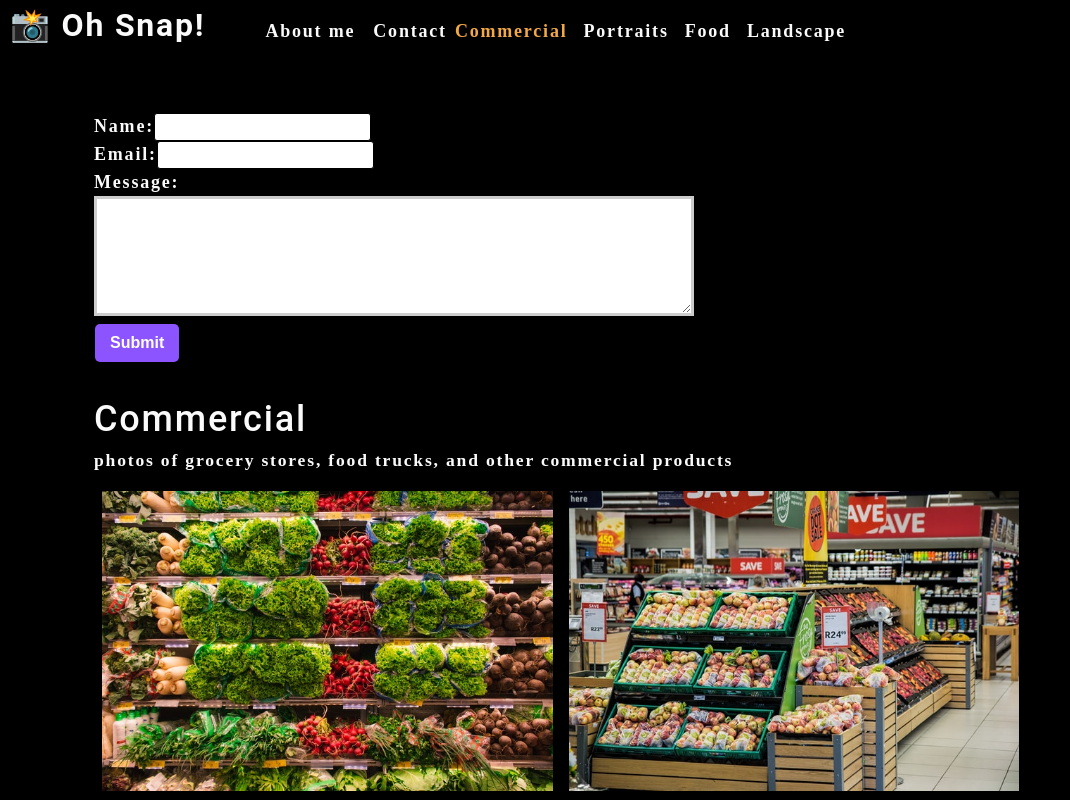
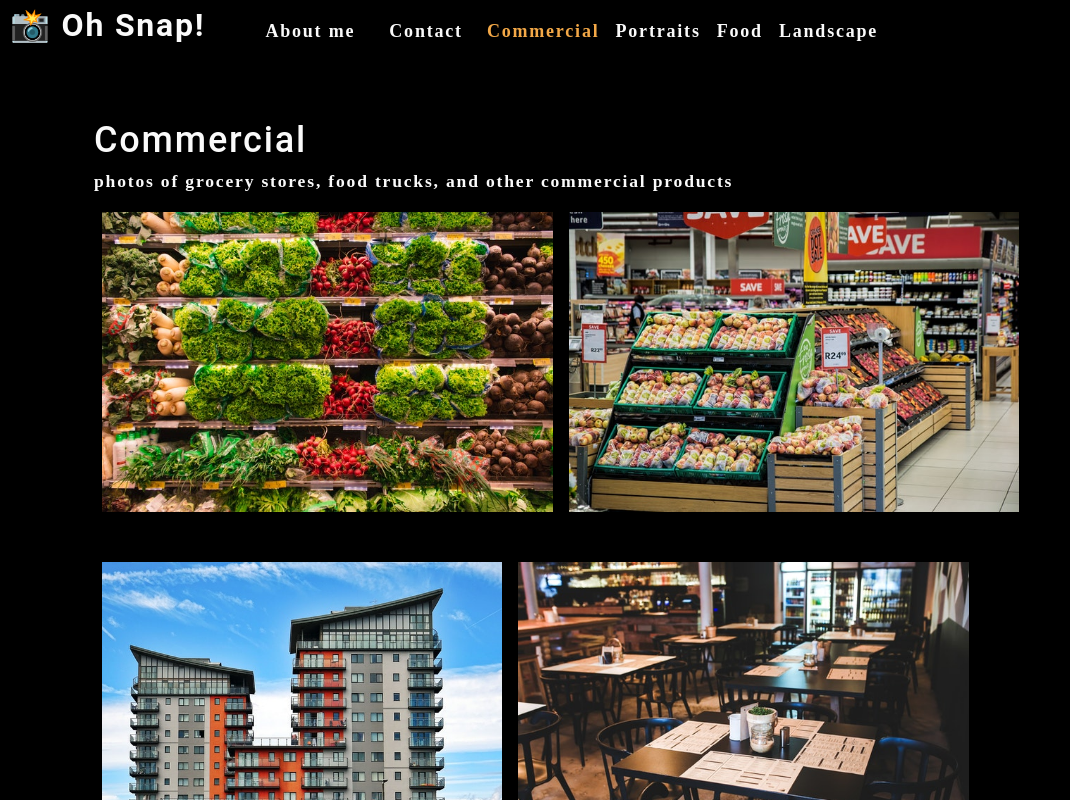
Before and after one commit to Abarragan89/photo-port, a React (Create React App) app: page / in a window 1280 px wide. Shown: the top 800 px of the page, without its empty margins (0-1070 px from the left). Built offline with nearby package versions, Linux system fonts and the light colour scheme.

Commit message:
added contact me conditional rendering

```diff
--- a/src/App.js
+++ b/src/App.js
@@ -25,18 +25,29 @@
       }
   ])
   const [currentCategory, setCurrentCategory] = useState(categories[0]);
+  const [contactSelected, setContactSelected] = useState(false)
 
   return (
     <>
     <Nav
     categories={categories}
+    // send category state props(ie getter and setter)
     setCurrentCategory={setCurrentCategory}
     currentCategory={currentCategory}
+    // send contact state props (ie getter and setter)
+    contactSelected={contactSelected}
+    setContactSelected={setContactSelected}
     />
     <main>
-      <ContactForm />
-      <Gallery currentCategory={currentCategory} />
-      <About />
+      {!contactSelected ? (
+        <>
+          <Gallery currentCategory={currentCategory} />
+          <About />
+        </>
+      ): (
+        <ContactForm />
+      )
+      }
     </main>
     </>
   );
--- a/src/components/Contact/index.js
+++ b/src/components/Contact/index.js
@@ -1,12 +1,35 @@
 import React, { useState } from 'react';
+import { validateEmail } from '../../utils/helpers';
 
-function ContacthtmlForm() {
+
+function ContactForm() {
+    // Form state
     const [formState, setFormState] = useState({name: '', email: '', message: ''})
     const { name, email, message } = formState
+    // Error State
+    const [errorMessage, setErrorMessage] = useState('');
 
     function handleChange(e) {
+        if(e.target.name === 'email') {
+            const isValid = validateEmail(e.target.value);
+            // isValid conditional statement
+            if (!isValid) {
+                setErrorMessage('Your email is invalid');
+            } else {
+                setErrorMessage('');
+            }
+        } else {
+            if(!e.target.value.length) {
+                setErrorMessage(`${e.target.name} is required.`);
+            } else {
+                setErrorMessage('');
+            }
+        }
         // e.target.name refers to the name attribute in the html element
         setFormState({...formState, [e.target.name]: e.target.value})
+        if (!errorMessage) {
+            setFormState({ ...formState, [e.target.name]: e.target.value})
+        }
     }
     function handleSubmit (e) {
         e.preventDefault();
@@ -17,20 +40,25 @@
             <form id="contact-form" onSubmit={handleSubmit}>
                 <div>
                     <label htmlFor="name">Name:</label>
-                    <input type="text" defaultValue={name} name="name" onChange={handleChange}/>
+                    <input type="text" defaultValue={name} name="name" onBlur={handleChange}/>
                 </div>
                 <div>
                     <label htmlFor="email">Email:</label>
-                    <input type="email" defaultValue={email} name="email" onChange={handleChange} />
+                    <input type="email" defaultValue={email} name="email" onBlur={handleChange} />
                 </div>
                 <div>
                     <label htmlFor="message">Message:</label>
-                    <textarea name="message" defaultValue={message} rows="5" onChange={handleChange} />
+                    <textarea name="message" defaultValue={message} rows="5" onBlur={handleChange} />
                 </div>
+                {errorMessage && (
+                    <div>
+                        <p className="error-text">{errorMessage}</p>
+                    </div>
+                )}
                 <button type="submit">Submit</button>
             </form>
         </section>
     );
 }
 
-export default ContacthtmlForm;
+export default ContactForm;
--- a/src/components/Nav/index.js
+++ b/src/components/Nav/index.js
@@ -5,7 +5,9 @@
     const {
         categories = [],
         setCurrentCategory,
-        currentCategory
+        currentCategory,
+        contactSelected,
+        setContactSelected
     } = props;
     // useEffect, first parameter is a callback function. Second parameter is the what will trigger a rerender if changed (ie currentCategory)
     useEffect(() => {
@@ -25,17 +27,20 @@
             <nav>
                 <ul className="flex-row">
                     <li className="mx-2">
-                        <a href="#about" data-testid="about">
+                        <a href="#about" data-testid="about"
+                        onClick={() => setContactSelected(false)}>
                             About me
                         </a>
                     </li>
                     <li>
-                        <span>Contact</span>
+                        <span className={`mx-2 ${contactSelected && 'navActive'}`}  onClick={() => setContactSelected(true)}
+                        >Contact</span>
                     </li>
                     {categories.map((category) => (
                         // if currentCategory name is category.name, then the 'navActive' will be evaluated.
-                        <li className={`mx-1 ${currentCategory.name === category.name && 'navActive'}`} key={category.name}>
-                            <span onClick={() => setCurrentCategory(category)}>
+                        <li className={`mx-1 ${currentCategory.name === category.name && !contactSelected && 'navActive'}`} key={category.name}>
+                            <span onClick={() => {setCurrentCategory(category)
+                                setContactSelected(false)}}>
                                 {capitalizeFirstLetter(category.name)}
                             </span>
                         </li>
```
